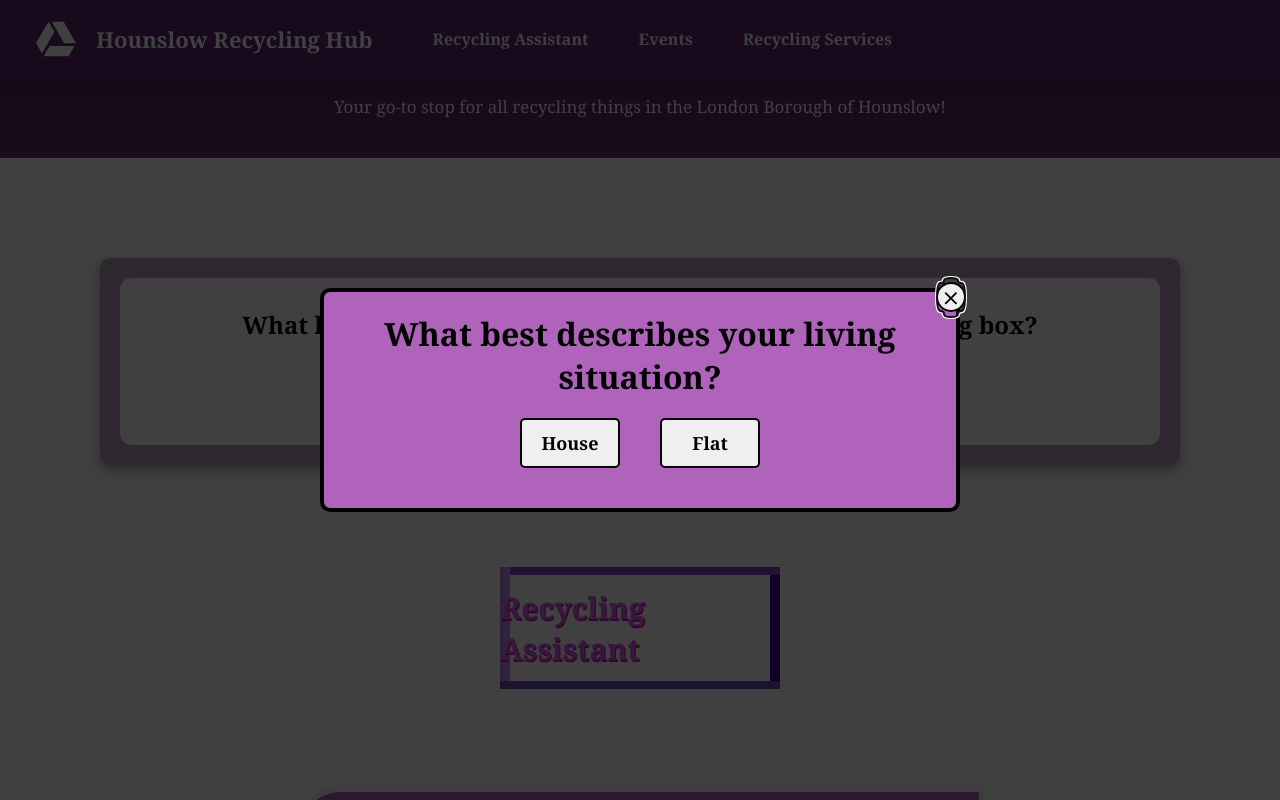
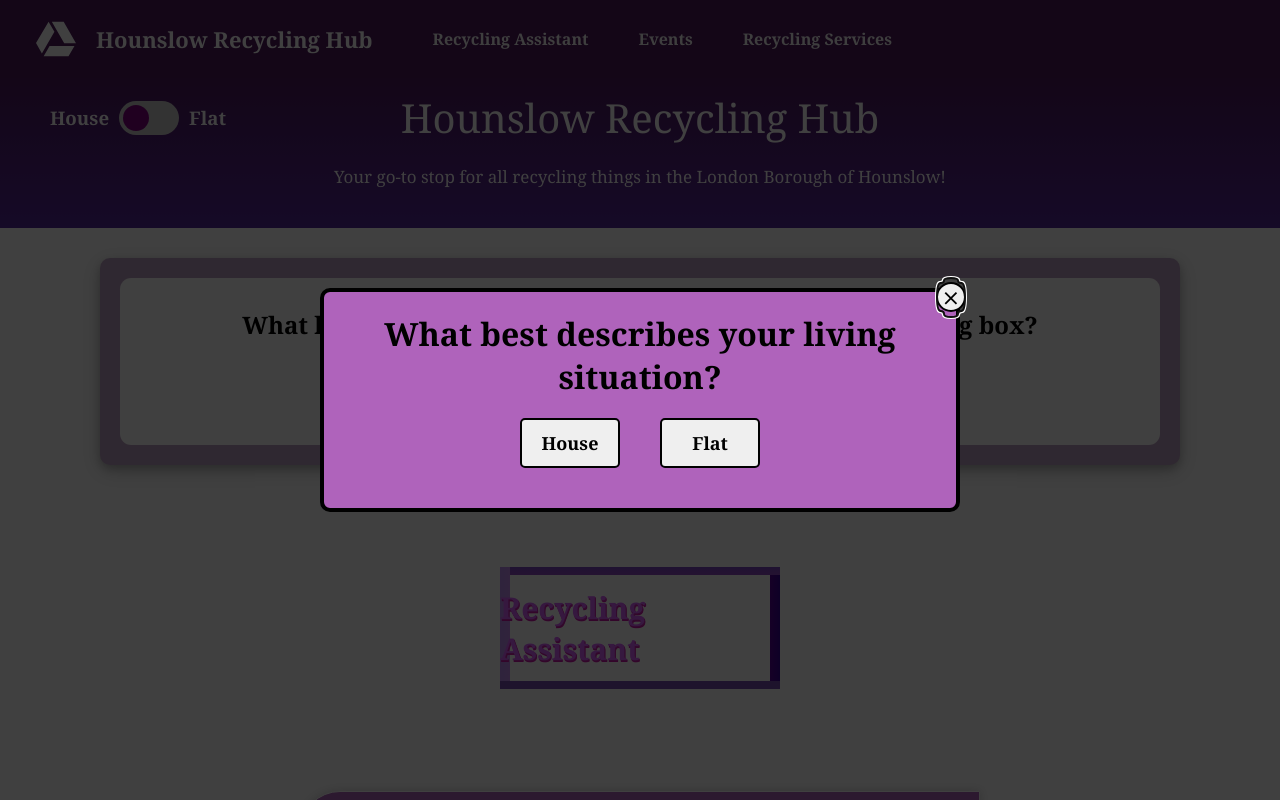
Before and after one commit to ajn2020/test, a Next.js app: page / in a window 1280 px wide. Shown: the top 800 px of the page. Built offline with nearby package versions, Linux system fonts and the light colour scheme.

Commit message:
postion of nav bar

```diff
--- a/styles/home/Header.module.css
+++ b/styles/home/Header.module.css
@@ -1,10 +1,12 @@
 .header {
-  background: linear-gradient(#4e165b, #642f6c);
+  background: linear-gradient(#4e165b, #55279b);
   color: white;
   font-family: cursive;
   text-align: center;
   padding: 20px;
   position: relative;
+  top:70px;
+  width:100%;
 }
 
 .header-top {
--- a/styles/style.css
+++ b/styles/style.css
@@ -147,7 +147,7 @@ a:hover {
 
 .navbar {
   height: 78px;
-  background: #612771;
+  background: #4e165b;
   /* background: linear-gradient(#d860f9, #642f6c); */
   position: fixed;
   left: 0;
```
